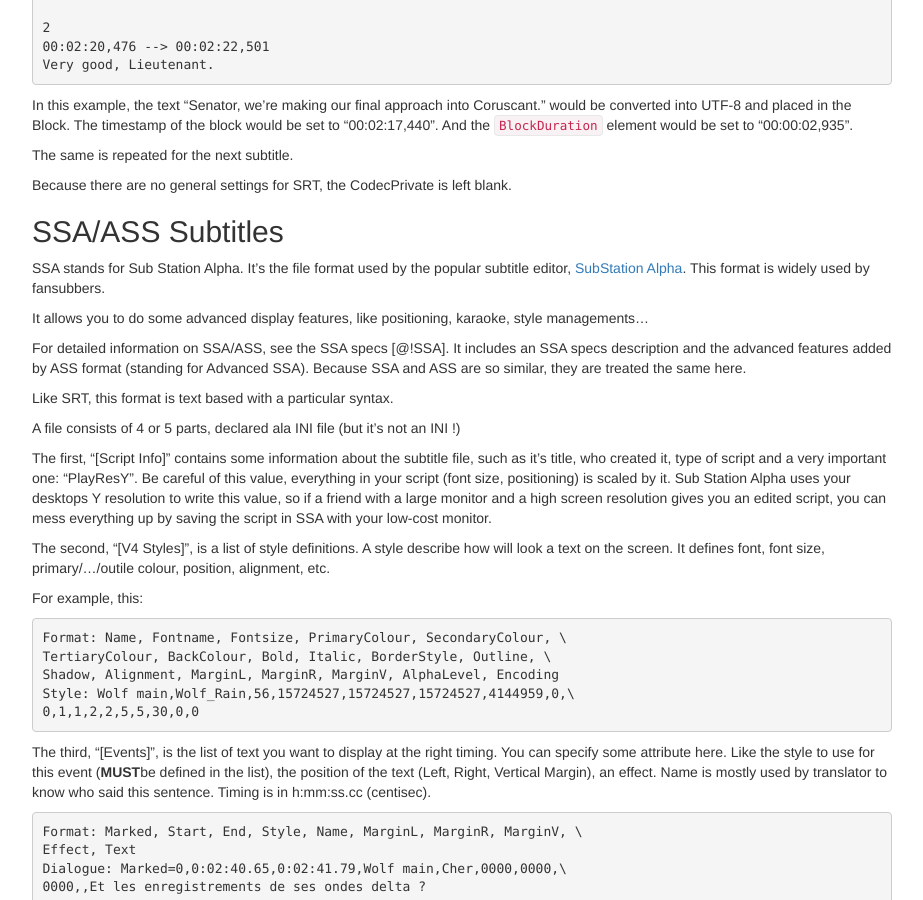
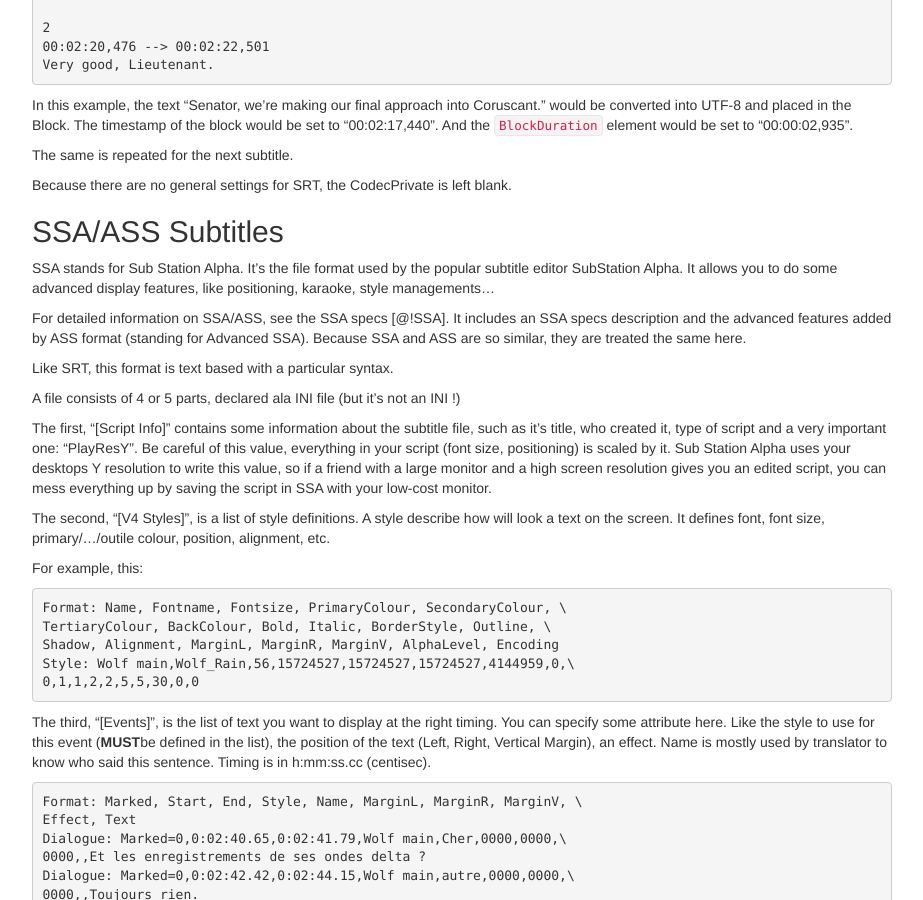
Before and after one commit to ietf-wg-cellar/matroska-specification, a Jekyll site: the page built from subtitles.md, in a window 1280 px wide and 900 px high, scrolled down 3200 px. Shown: the whole window, without its empty margins (273-1196 px from the left). Built offline with Jekyll 4.4.1, drawn with Linux system fonts in a browser that asks for light colours; our own code applies the rules of GitHub Pages for plain Markdown files.

Commit message:
simplify the SSA introduction
We don't need a link and a reference to who uses it.

```diff
--- a/subtitles.md
+++ b/subtitles.md
@@ -202,10 +202,7 @@ Because there are no general settings for SRT, the CodecPrivate is left blank.
 
 ## SSA/ASS Subtitles
 
-SSA stands for Sub Station Alpha. It's the file format used by the popular subtitle editor,
-[SubStation Alpha](http://wiki.multimedia.cx/index.php?title=SubStation_Alpha).
-This format is widely used by fansubbers.
-
+SSA stands for Sub Station Alpha. It's the file format used by the popular subtitle editor SubStation Alpha.
 It allows you to do some advanced display features, like positioning, karaoke, style managements...
 
 For detailed information on SSA/ASS, see the SSA specs [@!SSA].
```
